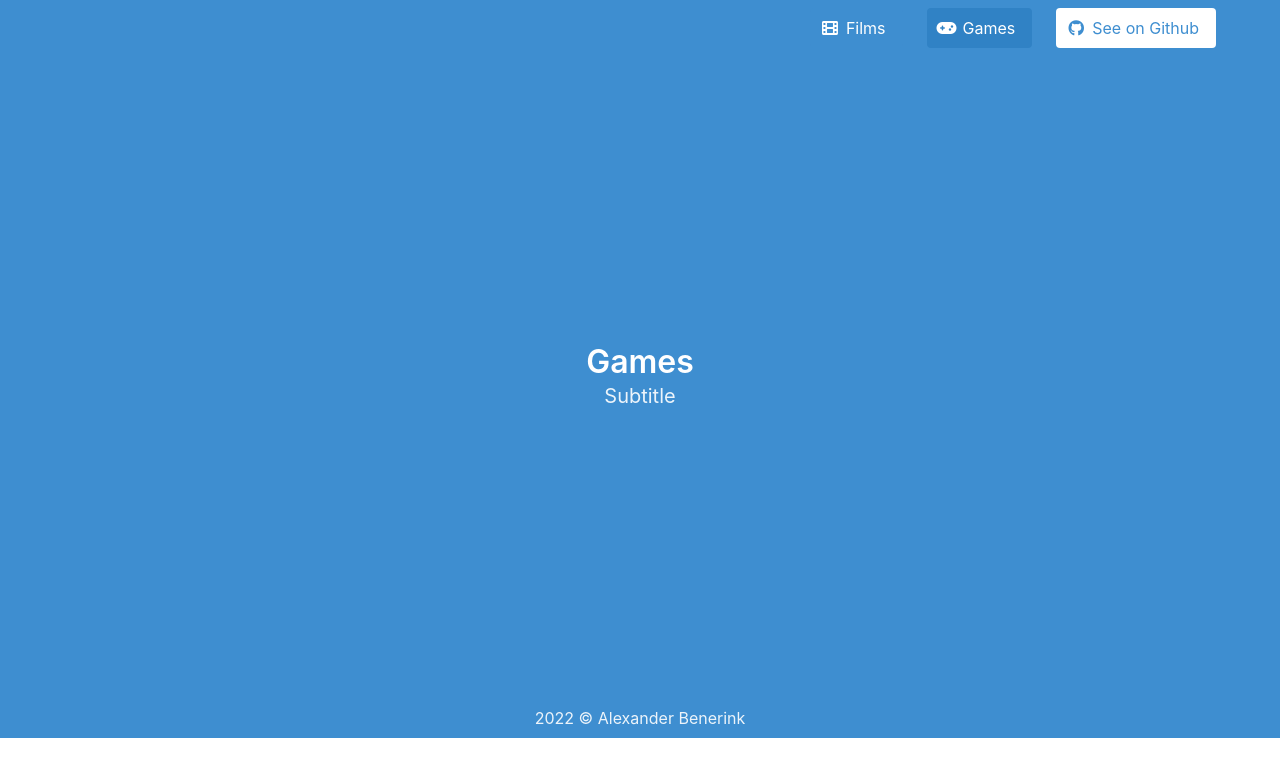
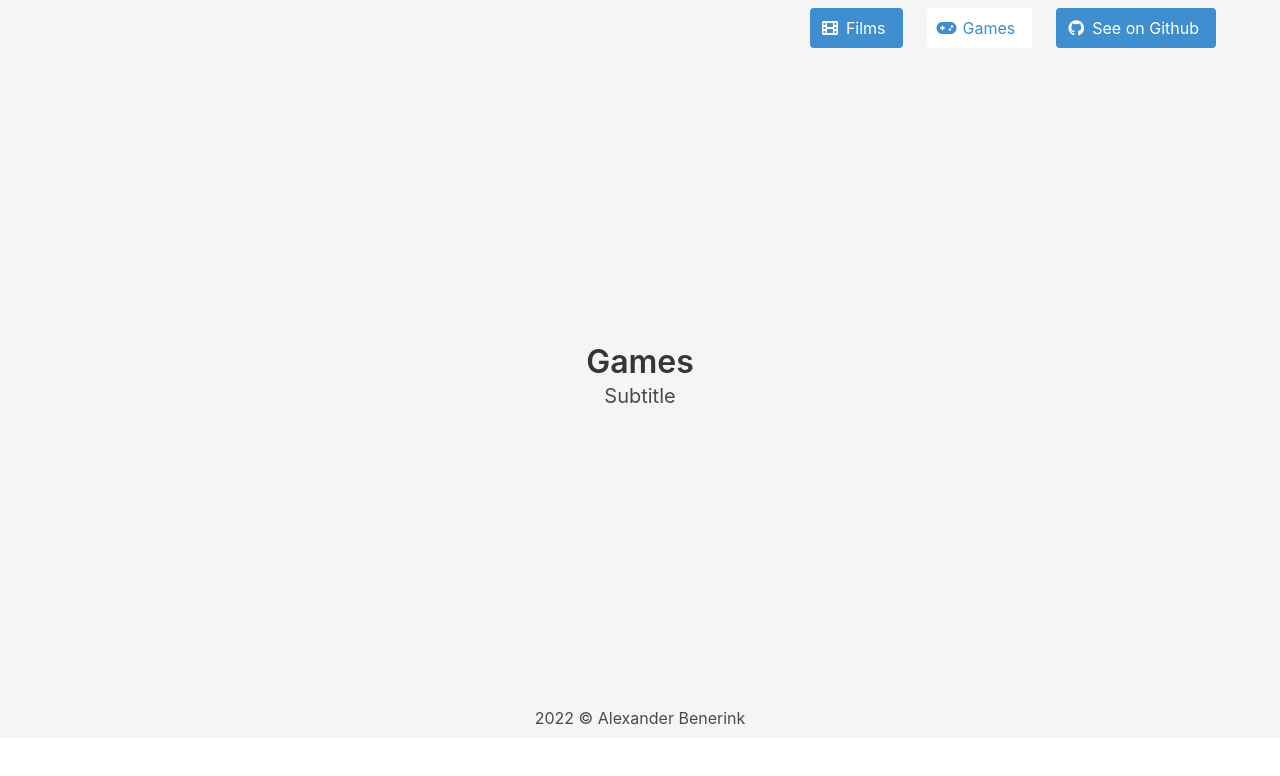
Before and after one commit to alexanderbenerink/media, a Vue app: page /games in a window 1280 px wide. Shown: the top 776 px of the page. Built offline with nearby package versions, Linux system fonts and the light colour scheme.

Commit message:
Updated styling

```diff
--- a/src/views/FilmView.vue
+++ b/src/views/FilmView.vue
@@ -1,5 +1,5 @@
 <template>
-  <section class="hero is-info is-small">
+  <section class="hero has-background-light is-small">
     <div class="hero-head">
       <nav class="navbar">
         <div class="container">
@@ -17,7 +17,7 @@
             <div class="navbar-end">
               <span class="navbar-item">
                 <router-link to="/">
-                  <a class="button is-info is-active">
+                  <a class="button is-info is-inverted">
                     <span class="icon">
                       <i class="fa-solid fa-film"></i>
                     </span>
@@ -36,7 +36,7 @@
                 </router-link>
               </span>
               <span class="navbar-item">
-                <a class="button is-info is-inverted" href="https://github.com/alexanderbenerink/media" target="_blank">
+                <a class="button is-info" href="https://github.com/alexanderbenerink/media" target="_blank">
                   <span class="icon">
                     <i class="fa-brands fa-github"></i>
                   </span>
--- a/src/views/GameView.vue
+++ b/src/views/GameView.vue
@@ -1,5 +1,5 @@
 <template>
-  <section class="hero is-info is-large">
+  <section class="hero has-background-light is-large">
     <div class="hero-head">
       <nav class="navbar">
         <div class="container">
@@ -27,7 +27,7 @@
               </span>
               <span class="navbar-item">
                 <router-link to="/games">
-                  <a class="button is-info is-active">
+                  <a class="button is-info is-inverted">
                     <span class="icon">
                       <i class="fa-solid fa-gamepad"></i>
                     </span>
@@ -36,7 +36,7 @@
                 </router-link>
               </span>
               <span class="navbar-item">
-                <a class="button is-info is-inverted" href="https://github.com/alexanderbenerink/media" target="_blank">
+                <a class="button is-info" href="https://github.com/alexanderbenerink/media" target="_blank">
                   <span class="icon">
                     <i class="fa-brands fa-github"></i>
                   </span>
```
Also changed, not shown: src/router/index.js (+0 -20 lines).
